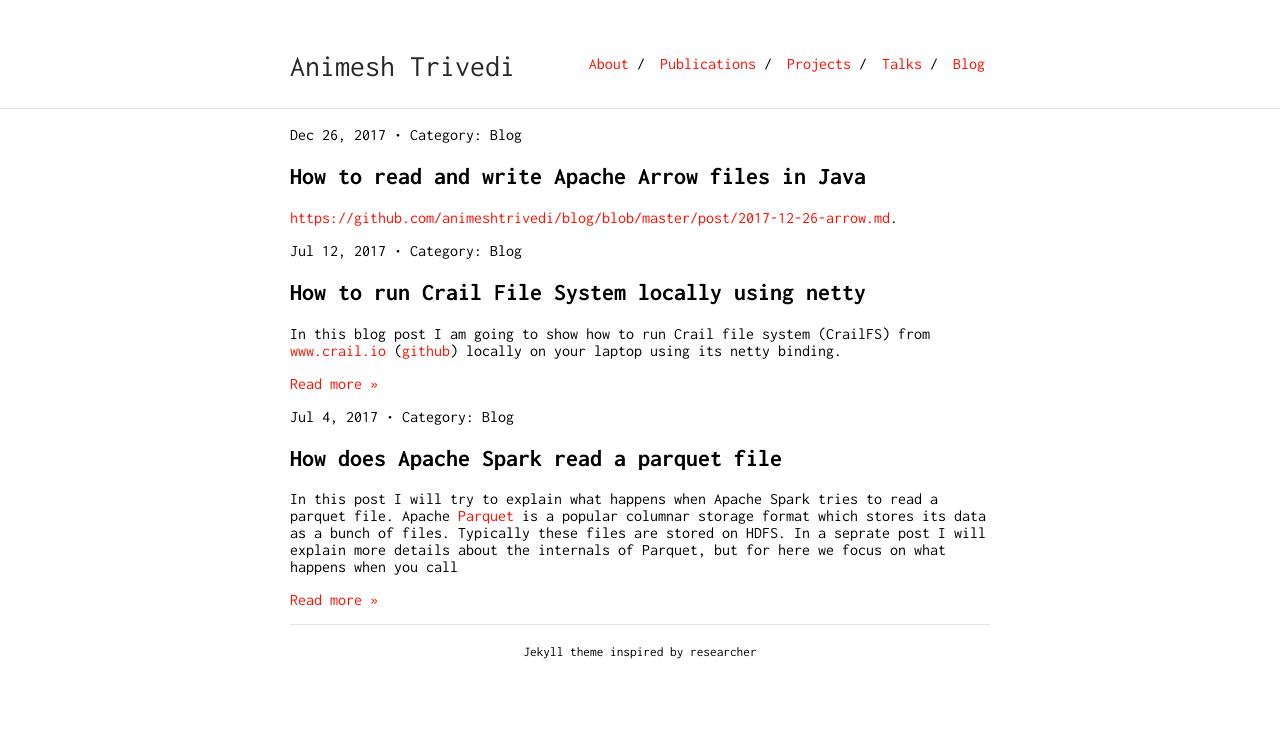
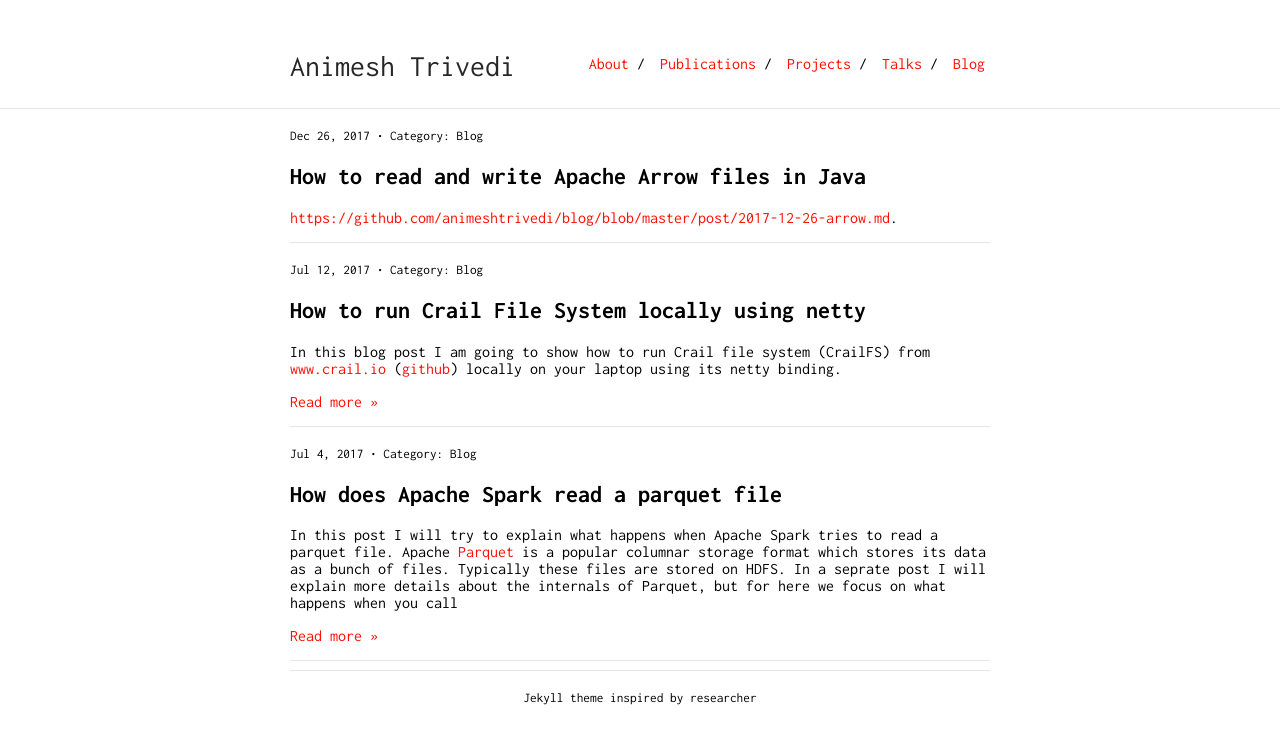
Before and after one commit to animeshtrivedi/testweb, a Jekyll site: the page built from blog.html, in a window 1280 px wide. Shown: the top 744 px of the page. Built offline with Jekyll 4.4.1, drawn with Linux system fonts in a browser that asks for light colours.

Commit message:
blog layout fix

```diff
--- a/_includes/post.html
+++ b/_includes/post.html
@@ -2,13 +2,13 @@
 
 	<div class="entry-content">
 
+	<article class="entry-body">
 	  <header>
 	    <!-- <h1 class="entry-title"><a href="{{ page.url }}">{{ page.title }}</a></h1> -->
-	    <p class="entry-meta">{{ page.date | date: "%b %-d, %Y" }}{% if page.author %} • {{ page.author }}{% endif %}{% if page.category %} • Category: {{ page.category|capitalize }}{% endif %}</p>
+			<p class="entry-meta"> <small> {{ page.date | date: "%b %-d, %Y" }}{% if page.author %} • {{ page.author }}{% endif %}{% if page.category %} • Category: {{ page.category|capitalize }}{% endif %}</small> </p>
 	  </header>
 
-	  <article class="entry-body">
-	  	{% if index %}
+		{% if index %}
 	  		{{ page.excerpt }}
 	  		{% if page.content contains '<!-- more -->' %}
 	  		<p><a href="{{ page.url }}">Read more »</a></p>
@@ -16,7 +16,7 @@
   		{% else %}
 	  		{{ content }}
   		{% endif %}
-	  </article>
-
+    </article>
   </div>
 </div>
+<hr>
```
